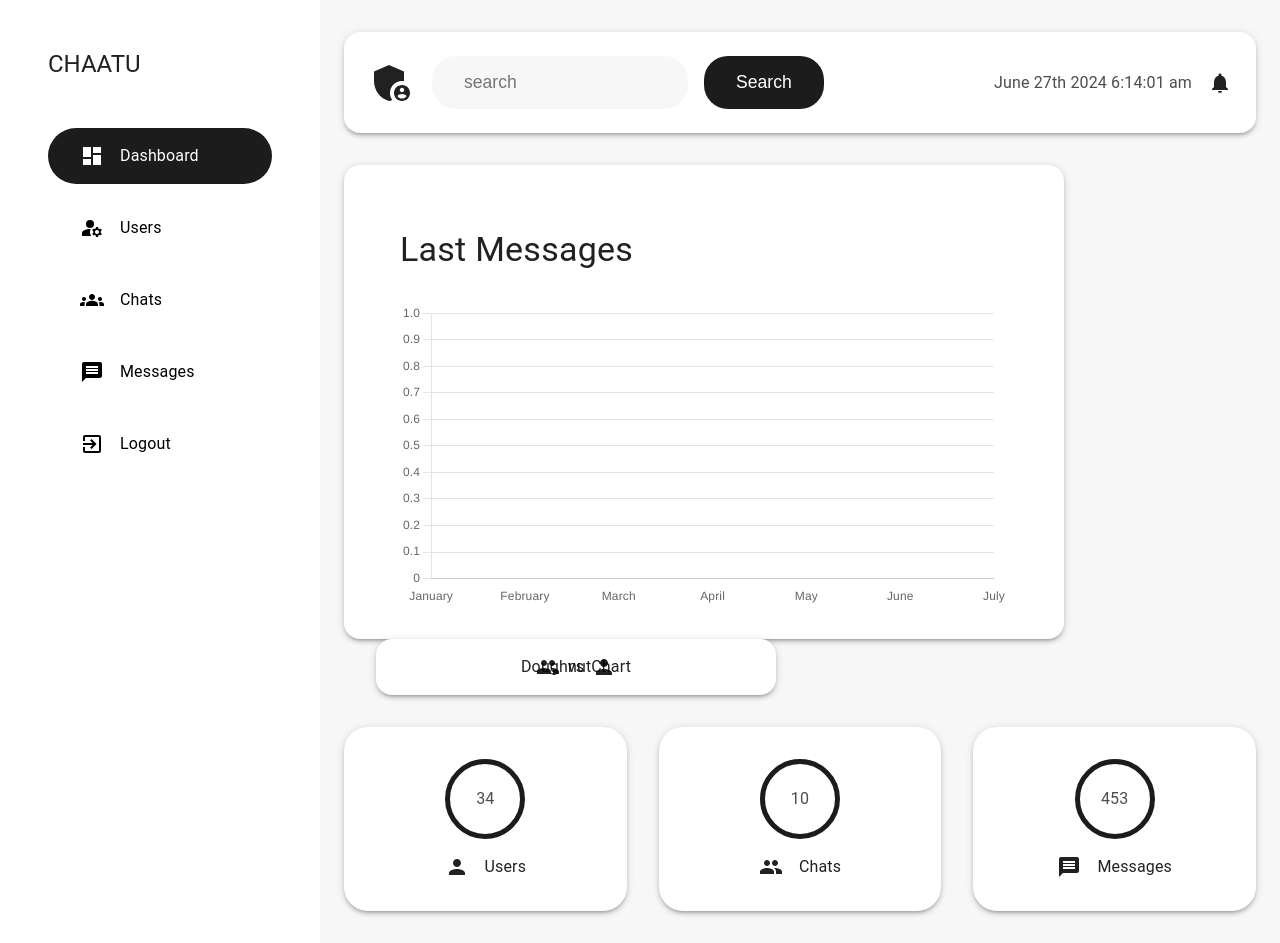
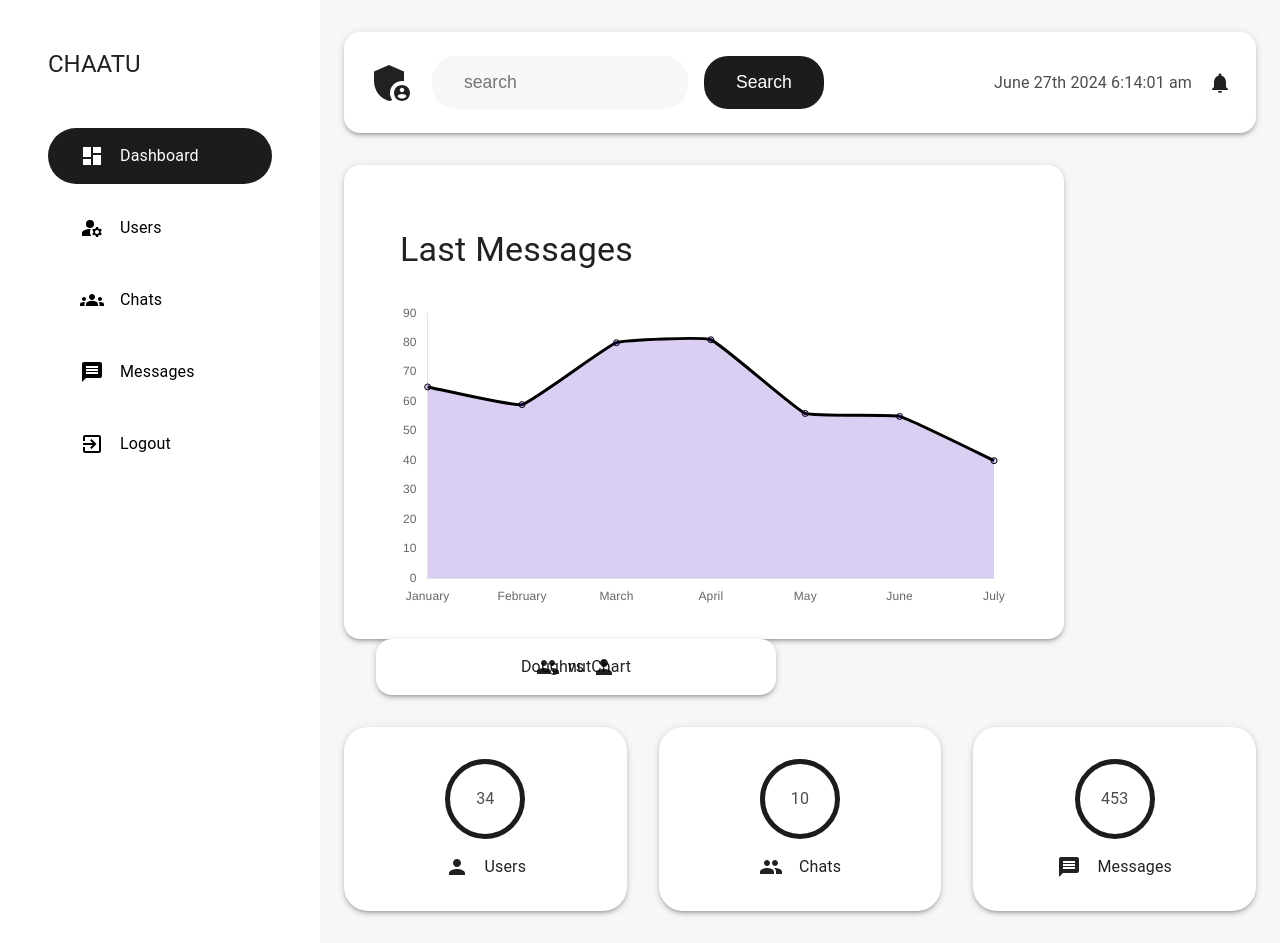
Before and after one commit to sauravkumar1812/Chat_app, a React (Vite) app in the folder client/: page /admin/dashboard in a window 1280 px wide. Built offline with nearby package versions, Linux system fonts and the light colour scheme.

Commit message:
normal commit

```diff
--- a/client/src/components/specific/Charts.jsx
+++ b/client/src/components/specific/Charts.jsx
@@ -13,6 +13,7 @@ import {
   plugins,
   scales,
 } from "chart.js";
+import { purple } from "../../constants/color";
 
 
 ChartJS.register(
@@ -42,6 +43,7 @@ const lineChartOptions = {
         display: false,
 
     },
+  },
     y: {
       beginAtZero: true,
      grid: {
@@ -49,12 +51,19 @@ const lineChartOptions = {
      },
     },
   },
-}
 };
 const LineChart = () => {
   const data = {
     labels: ["January", "February", "March", "April", "May", "June", "July"],
-    datasets: [1,2,3],
+    datasets: [{
+      label: "Sales",
+      data: [65, 59, 80, 81, 56, 55, 40],
+      fill: true,
+      borderColor:purple,
+      tension: 0.1,
+      backgroundColor: "rgba(75,12,192,0.2)",
+    },
+   ],
   };
   return <Line data={data} options={lineChartOptions}/>;
 
--- a/client/src/constants/color.jsx
+++ b/client/src/constants/color.jsx
@@ -3,3 +3,5 @@ export const grayColor ="rgba(247,247,247,1)";
 export const lightblue ="#2694ab";
 export const matblack="#1c1c1c";
 export const bgColorGradint="linear-gradient(rgb(219 76 76 / 50%), rgb(81 74 150 / 50%))";
+export const purple= "rbga(75,12,192,1)";
+export const purpleLight= "rbga(75,12,192,0.2)";
```
